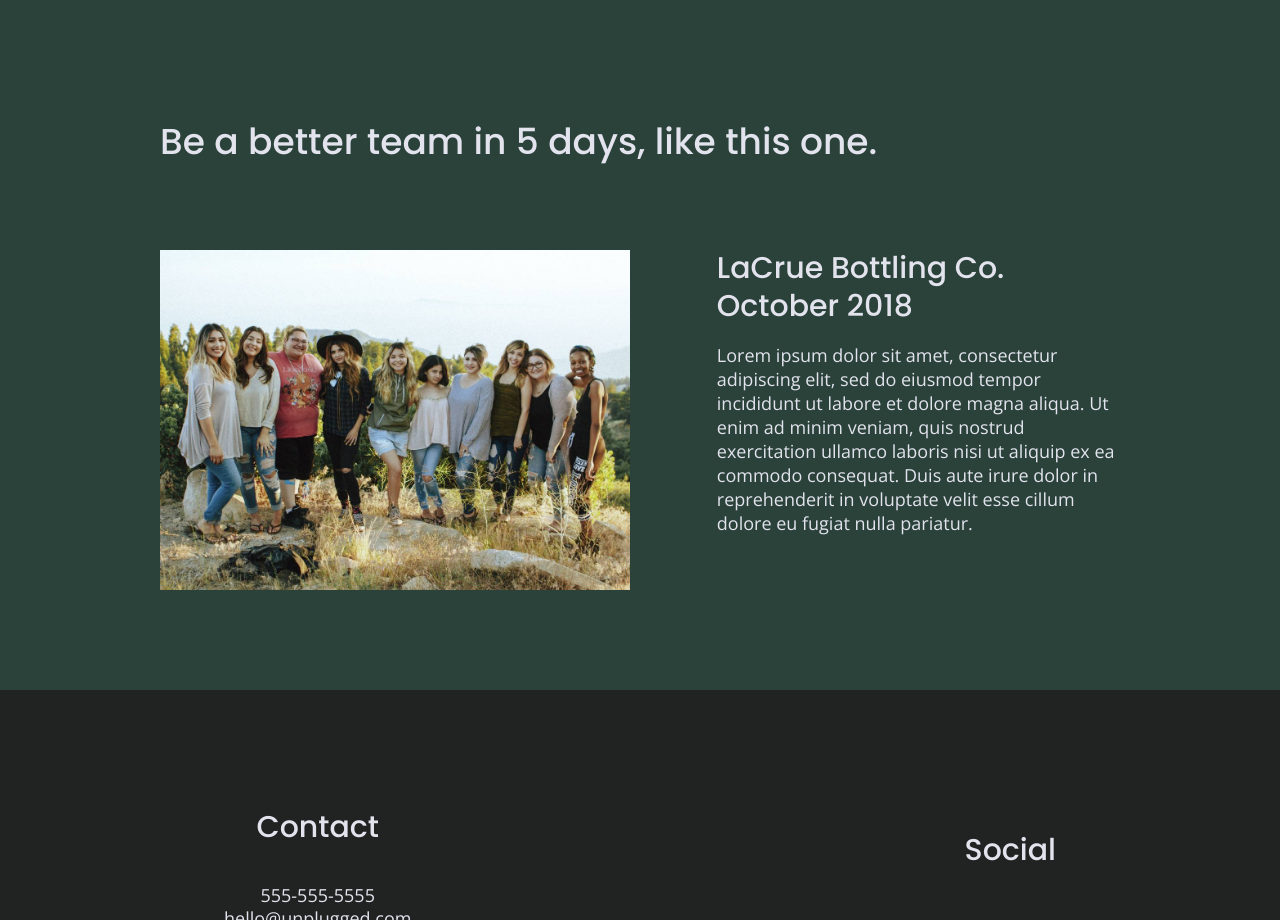
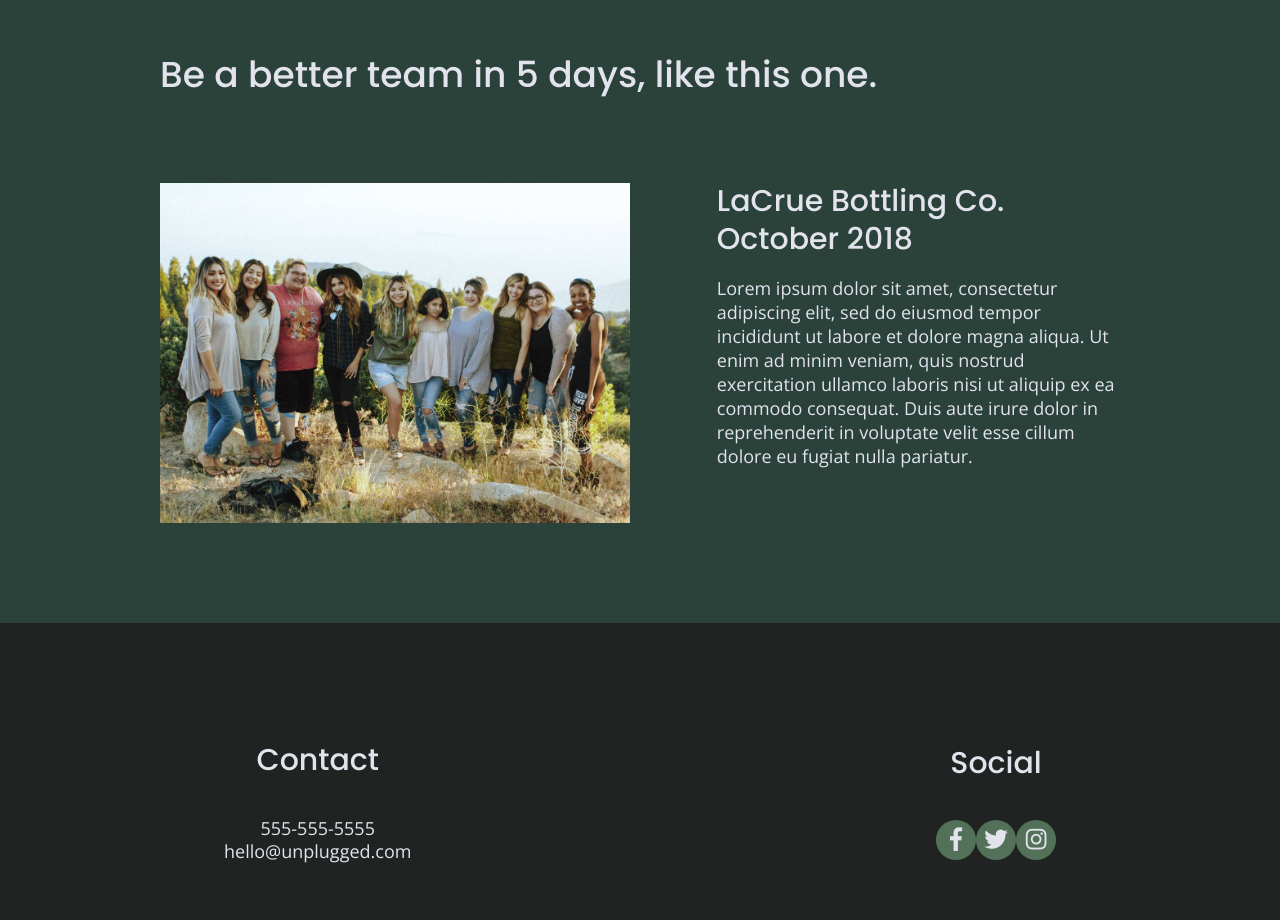
Before and after one commit to comeworkwith-me/Unplugged, a website built with Parcel: page index.html in a window 1280 px wide. Shown: the part 1880-2800 px from the top of the page. Built offline with nearby package versions, Linux system fonts and the light colour scheme.

Commit message:
Added the remaining social icons

```diff
--- a/css/main.css
+++ b/css/main.css
@@ -113,6 +113,8 @@
   ul,
   ol {
     list-style-type: none;
+    margin: 0;
+    padding: 0;
   }
 
   a {
@@ -124,6 +126,7 @@
     font-family: 'Poppins', sans-serif;
     font-weight: 500;
     font-size: 1.875em;
+    margin: 0;
   }
 
   h3,
@@ -240,9 +243,17 @@
   }
 
   footer .social-icons p {
+    background-color: #527158;
+    border-radius: 50%;
+    width: 40px;
+    height: 40px;
     display: flex;
     justify-content: center;
     align-items: center;
+  }
+
+  footer .social-icons p i {
+    font-size: 1.3125em;
   }
 
   footer .copyright {
--- a/index.html
+++ b/index.html
@@ -163,13 +163,13 @@
           <h4>Social</h4>
           <div class="social-icons">
             <p>
-              <a href="https://www.facebook.com/Skillcrush/" target="_blank"></a>
+              <a href="https://www.facebook.com/Skillcrush/" target="_blank"><i class="fab fa-facebook-f"></i></a>
             </p>
             <p>
-              <a href="https://twitter.com/Skillcrush" target="_blank"></a>
+              <a href="https://twitter.com/Skillcrush" target="_blank"><i class="fab fa-twitter"></i></a>
             </p>
             <p>
-              <a href="https://www.instagram.com/skillcrush/" target="_blank"></a>
+              <a href="https://www.instagram.com/skillcrush/" target="_blank"><i class="fab fa-instagram"></i></a>
             </p>
           </div>
         </div>
```
Also changed, not shown: about/index.html (+3 -3 lines), faq/index.html (+3 -3 lines).
